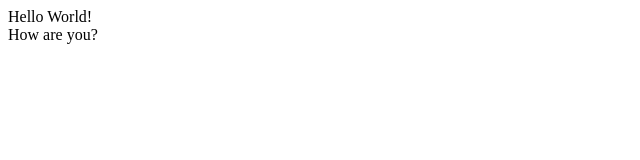
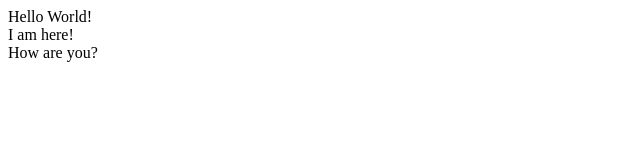
Before and after one commit to Bivoy/test_git, a plain HTML site: page index.html in a window 1280 px wide. Shown: the whole page, without its empty margins (0-640 px from the left). Drawn offline with Linux system fonts and the light colour scheme.

Commit message:
change in index

```diff
--- a/index.html
+++ b/index.html
@@ -1,2 +1,3 @@
 <div>Hello World!</div>
+<div>I am here!</div>
 <div>How are you?</div>
```
